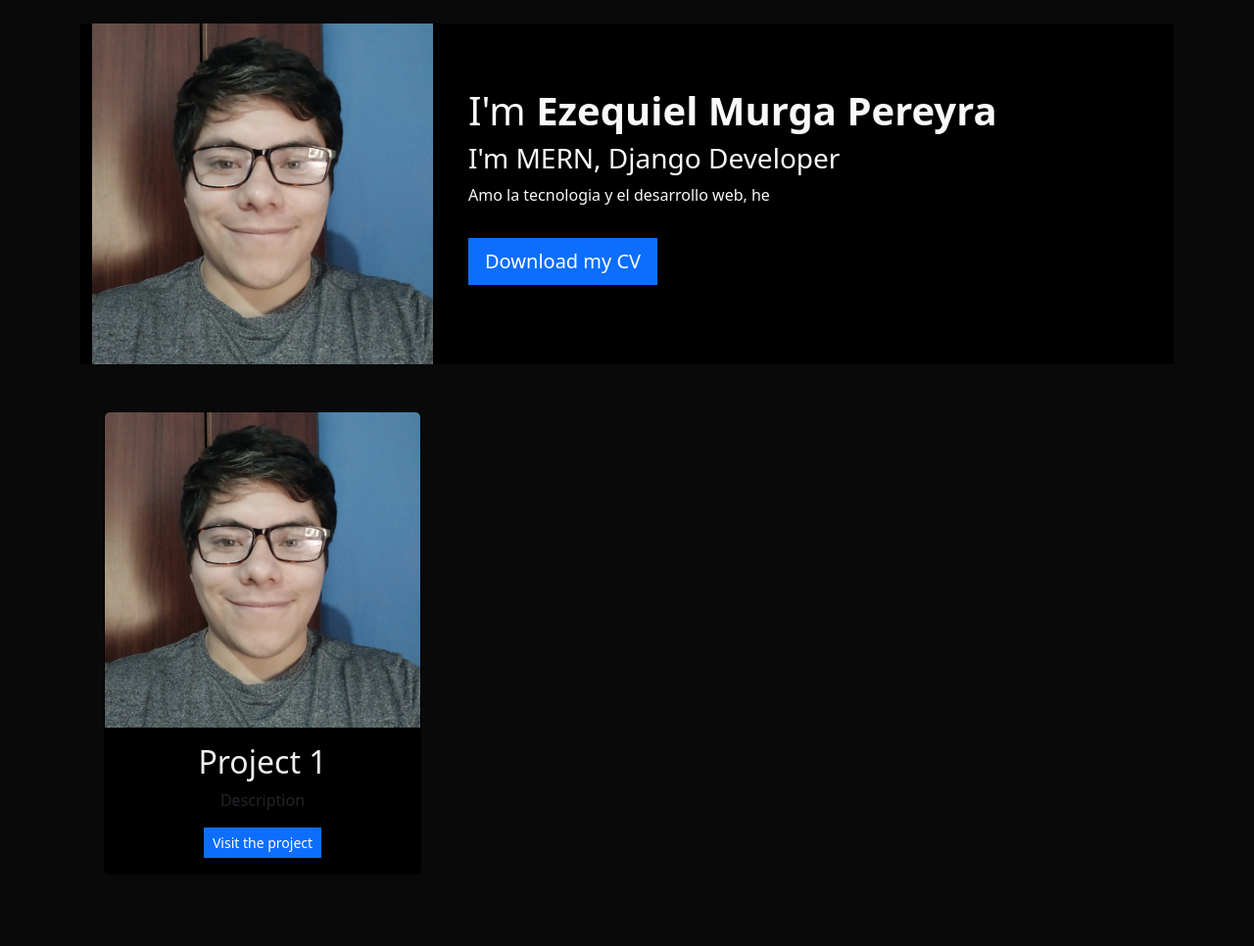
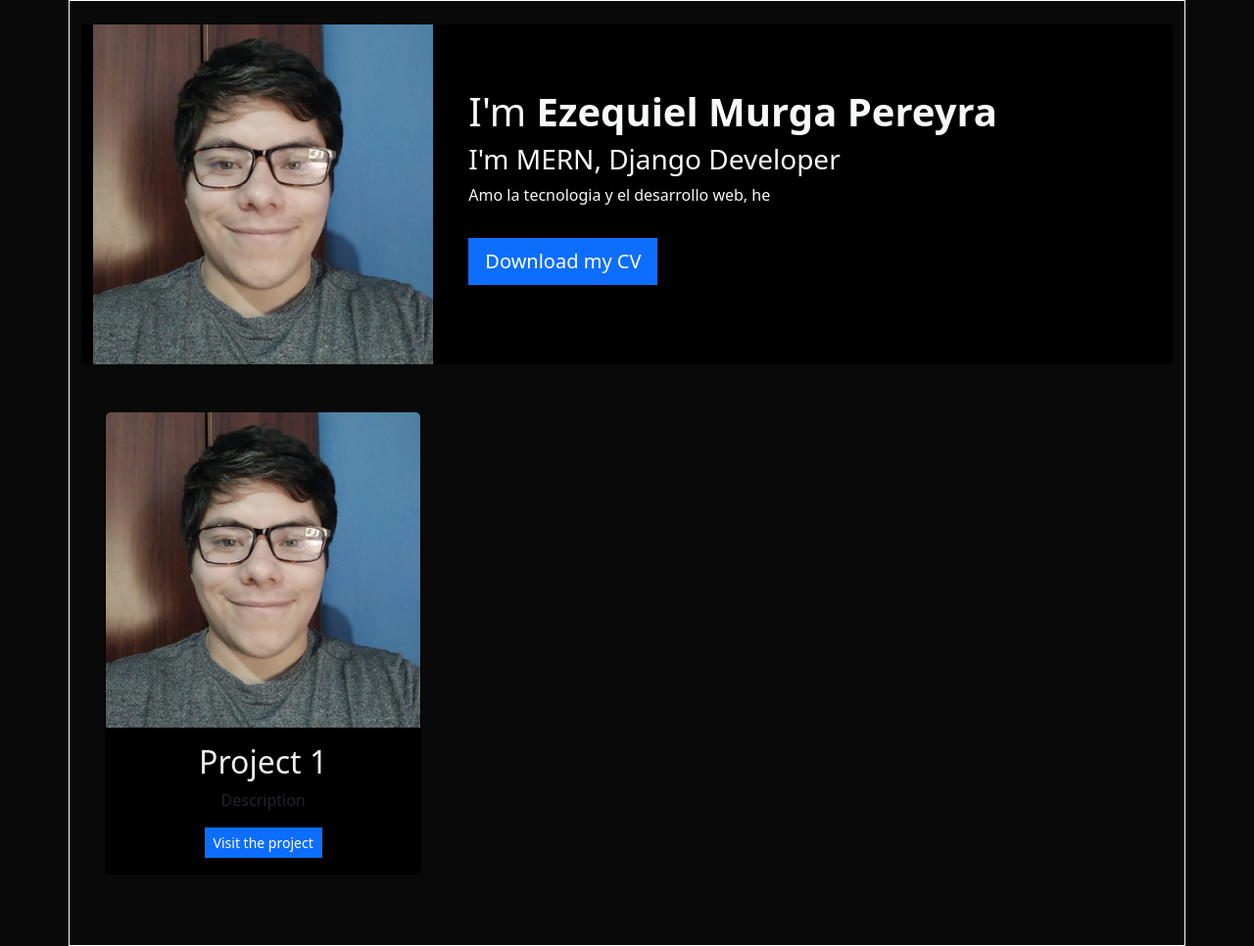
Before and after one commit to exekyelmurga/django-portfolio, a Django app: page / in a window 1280 px wide. Shown: the part 56-1022 px from the top of the page at 98% size. Before the commit the page ends 932 px from the top, so only its background shows below. Run offline with Django 5.2, Linux system fonts and the light colour scheme; data comes from the database, SQL or seed files in the repository; both versions use the stored data as it was after the commit.

Commit message:
image styles added

```diff
--- a/blog/templates/post.html
+++ b/blog/templates/post.html
@@ -1,3 +1,4 @@
+
 {% extends 'layout.html' %}
 
 {% block content %}
--- a/portfolio/static/main.css
+++ b/portfolio/static/main.css
@@ -17,3 +17,12 @@ body {
 .card-title {
     color: #eee
 }
+
+div.container.p-4 img {
+    max-width: 450px;
+    max-height: 450px;
+}
+
+div.container.p-4 {
+    border: 1px solid white;
+}
```
Also changed, not shown: README.md, db.sqlite3, portfolio/templates/layout.css (added).
